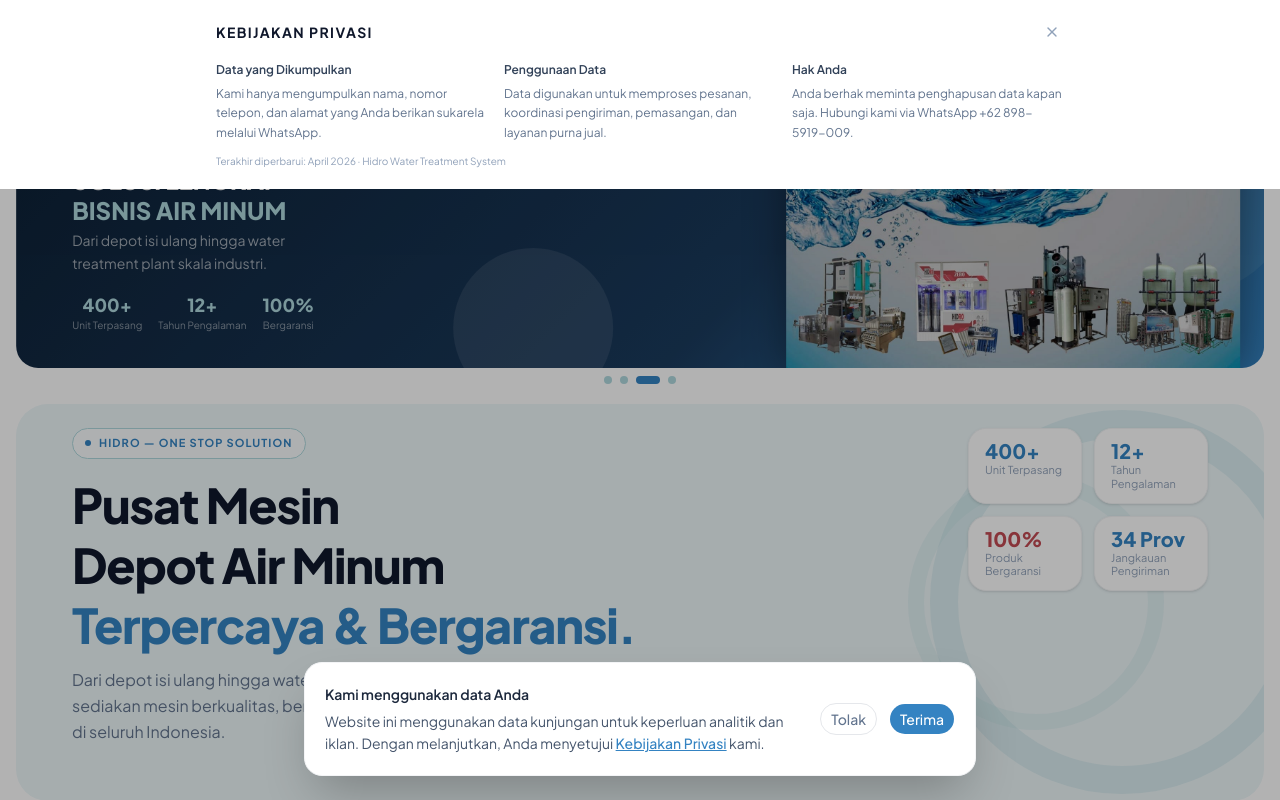
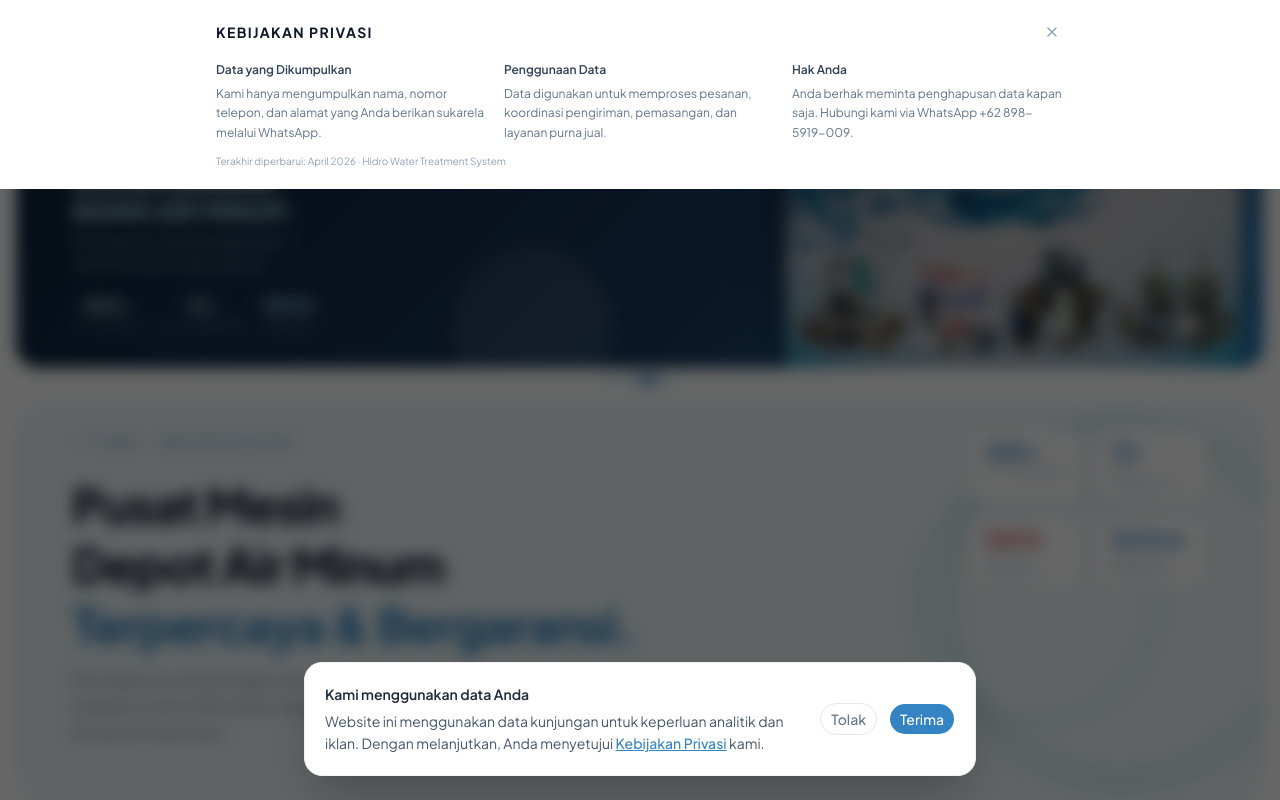
Before and after one commit to iza-aa/hidrolux, a Next.js app: page / in a window 1280 px wide. Both pictures are taken after a click on the button "Kebijakan Privasi". Shown: the top 800 px of the page. Built offline with nearby package versions, Linux system fonts and the light colour scheme.

Commit message:
refactor: enhance consent management in footer for improved user experience and styling

```diff
--- a/src/components/layout/Footer.tsx
+++ b/src/components/layout/Footer.tsx
@@ -16,6 +16,15 @@ export function Footer() {
       startTransition(() => setShowConsent(true))
     }
   }, [])
+
+  useEffect(() => {
+    if (showConsent) {
+      document.body.style.overflow = "hidden"
+    } else {
+      document.body.style.overflow = ""
+    }
+    return () => { document.body.style.overflow = "" }
+  }, [showConsent])
 
   function handleAccept() {
     localStorage.setItem("hidro-consent", "accepted")
@@ -107,8 +116,8 @@ export function Footer() {
 
     {/* Privacy Policy Bottom Sheet */}
     {modal === "privacy" && (
-      <div className="fixed inset-0 z-50 flex flex-col justify-start" onClick={() => setModal(null)}>
-        <div className="absolute inset-0 bg-black/30" />
+      <div className="fixed inset-0 z-60 flex flex-col justify-start" onClick={() => setModal(null)}>
+        <div className={`absolute inset-0 ${showConsent ? "bg-transparent" : "bg-black/30"}`} />
         <div
           className="relative bg-white w-full animate-in slide-in-from-top-4 duration-300"
           onClick={(e) => e.stopPropagation()}
@@ -142,8 +151,8 @@ export function Footer() {
 
     {/* Consent Banner */}
     {showConsent && (
-      <div className="fixed bottom-0 left-0 right-0 z-50 p-4 md:p-6 animate-in slide-in-from-bottom-4 duration-500">
-        <div className="max-w-2xl mx-auto bg-white rounded-2xl shadow-2xl border border-gray-100 p-5 flex flex-col md:flex-row items-start md:items-center gap-4">
+      <div className="fixed inset-0 z-50 flex items-end justify-center p-4 md:p-6 bg-black/60 backdrop-blur-sm animate-in fade-in duration-300" aria-modal="true">
+        <div className="w-full max-w-2xl bg-white rounded-2xl shadow-2xl border border-gray-100 p-5 flex flex-col md:flex-row items-start md:items-center gap-4 animate-in slide-in-from-bottom-4 duration-500">
           <div className="flex-1 text-sm text-slate-600 leading-relaxed">
             <p className="font-semibold text-slate-800 mb-1">Kami menggunakan data Anda</p>
             <p>Website ini menggunakan data kunjungan untuk keperluan analitik dan iklan. Dengan melanjutkan, Anda menyetujui{" "}
```
